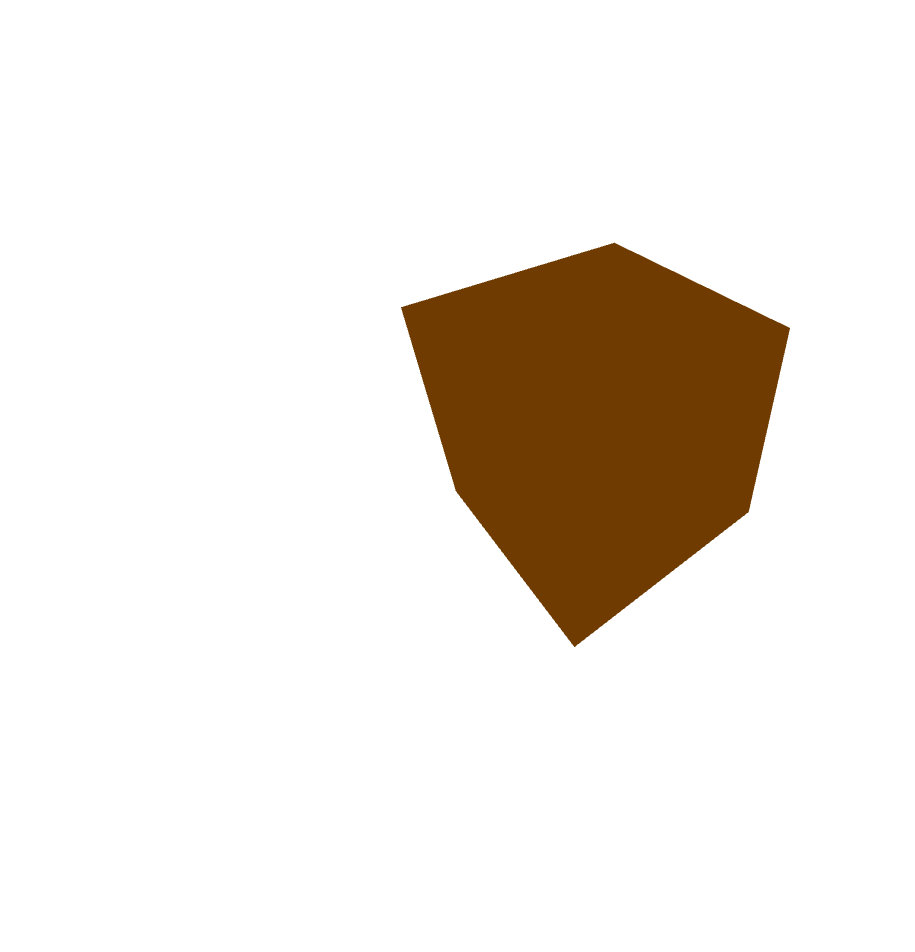
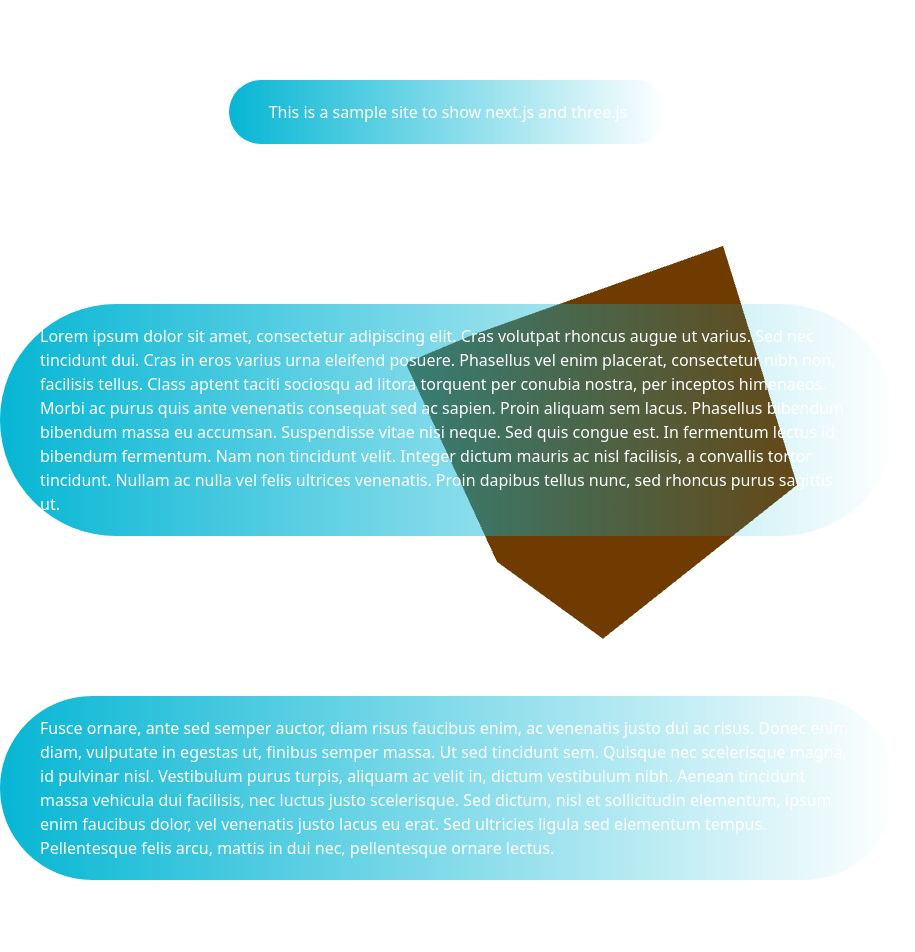
Before and after one commit to Allott/brighthr-fed2, a Next.js app in the folder static-three-app/: page / in a window 1280 px wide. Shown: the top 952 px of the page, without its empty margins (0-915 px from the left). Before the commit the page ends 800 px from the top, so only its background shows below. Built offline with nearby package versions, Linux system fonts and the light colour scheme.

Commit message:
forground site

```diff
--- /dev/null
+++ b/static-three-app/src/components/Textbox/index.js
@@ -0,0 +1,6 @@
+const Textbox = ({text}) =>
+    <div className="max-w-4xl p-5 px-10 my-20 text-white rounded-full bg-gradient-to-r from-cyan-500 to-transparent">
+        {text}
+    </div>
+
+export default Textbox
--- /dev/null
+++ b/static-three-app/src/components/pages/Home/index.js
@@ -0,0 +1,21 @@
+import BackgroundCanvas from "@/components/three/BackgroundCanvas";
+import Textbox from "@/components/Textbox";
+import loremIpsum from '../../../utils/loremIpsum'
+
+const Home = () => {
+    return (
+        <>
+            <BackgroundCanvas />
+            <div className="absolute z-10 flex flex-col items-center">
+                <Textbox text={'This is a sample site to show next.js and three.js'}/>
+                <Textbox text={loremIpsum[0]}/>
+                <Textbox text={loremIpsum[1]}/>
+                <Textbox text={loremIpsum[2]}/>
+                <Textbox text={loremIpsum[3]}/>
+                <Textbox text={loremIpsum[4]}/>
+            </div>
+        </>
+    )
+}
+
+export default Home
--- a/static-three-app/src/components/three/BackgroundCanvas/index.js
+++ b/static-three-app/src/components/three/BackgroundCanvas/index.js
@@ -3,7 +3,7 @@ import Box from '../Box'
 
 const BackgroundCanvas = () => {
     return (
-        <div className="fixed top-0 left-0 w-full h-full">
+        <div className="fixed top-0 left-0 z-0 w-full h-full">
             <Canvas
                 shadows
                 camera={{
--- a/static-three-app/src/pages/index.js
+++ b/static-three-app/src/pages/index.js
@@ -1,7 +1,7 @@
 import Head from 'next/head'
-import Canvas from '@/components/three/BackgroundCanvas'
+import Home from '@/components/pages/Home'
 
-export default function Home() {
+export default function Index() {
   return (
     <>
       <Head>
@@ -11,7 +11,7 @@ export default function Home() {
         <link rel="icon" href="/favicon.ico" />
       </Head>
       <main >
-       <Canvas />
+       <Home />
       </main>
     </>
   )
--- /dev/null
+++ b/static-three-app/src/utils/loremIpsum/index.js
@@ -0,0 +1,7 @@
+export default [
+    'Lorem ipsum dolor sit amet, consectetur adipiscing elit. Cras volutpat rhoncus augue ut varius. Sed nec tincidunt dui. Cras in eros varius urna eleifend posuere. Phasellus vel enim placerat, consectetur nibh non, facilisis tellus. Class aptent taciti sociosqu ad litora torquent per conubia nostra, per inceptos himenaeos. Morbi ac purus quis ante venenatis consequat sed ac sapien. Proin aliquam sem lacus. Phasellus bibendum bibendum massa eu accumsan. Suspendisse vitae nisi neque. Sed quis congue est. In fermentum lectus id bibendum fermentum. Nam non tincidunt velit. Integer dictum mauris ac nisl facilisis, a convallis tortor tincidunt. Nullam ac nulla vel felis ultrices venenatis. Proin dapibus tellus nunc, sed rhoncus purus sagittis ut.',
+    'Fusce ornare, ante sed semper auctor, diam risus faucibus enim, ac venenatis justo dui ac risus. Donec enim diam, vulputate in egestas ut, finibus semper massa. Ut sed tincidunt sem. Quisque nec scelerisque magna, id pulvinar nisl. Vestibulum purus turpis, aliquam ac velit in, dictum vestibulum nibh. Aenean tincidunt massa vehicula dui facilisis, nec luctus justo scelerisque. Sed dictum, nisl et sollicitudin elementum, ipsum enim faucibus dolor, vel venenatis justo lacus eu erat. Sed ultricies ligula sed elementum tempus. Pellentesque felis arcu, mattis in dui nec, pellentesque ornare lectus.',
+    'Sed dignissim elit sed urna scelerisque finibus. Mauris sit amet mi congue, imperdiet urna sed, malesuada tortor. Nullam sit amet condimentum dui. Etiam vel mauris neque. Suspendisse facilisis ligula eu nunc tempor, sed imperdiet nisi lobortis. Suspendisse massa nulla, blandit a ex at, interdum dictum tellus. Sed sit amet tincidunt felis, ac rhoncus tellus. Donec at bibendum nibh. Vestibulum risus metus, elementum sit amet tellus eu, pellentesque facilisis eros. Donec eget justo ac turpis bibendum sagittis. Vestibulum varius vel nunc lobortis fermentum.',
+    'Nam quis massa a leo interdum elementum id in ligula. Donec nisl nibh, fringilla in volutpat at, pretium quis enim. Nullam iaculis eleifend nibh, in aliquet libero pretium eu. Sed mattis non erat non posuere. Quisque vestibulum, neque commodo venenatis laoreet, risus ex rhoncus libero, ultrices luctus velit mauris et purus. Suspendisse nec leo ac sapien molestie rutrum. Praesent feugiat diam non eros viverra euismod. Proin velit metus, volutpat ut dignissim nec, maximus eget odio. Donec tincidunt mi sed erat convallis tincidunt. Morbi malesuada justo mauris, vel tempus ex lobortis non.',
+    'Aliquam augue sem, mattis aliquam diam convallis, sollicitudin hendrerit tortor. Sed pharetra posuere sapien eget maximus. Quisque sodales ex nec libero varius euismod. Aliquam diam nibh, dapibus nec magna condimentum, bibendum suscipit ante. Nam facilisis enim in orci lacinia, a porttitor erat sollicitudin. Vivamus imperdiet at nibh eget suscipit. Suspendisse dapibus nec elit a aliquam. Integer nec finibus enim. Sed consequat feugiat convallis. Nulla luctus libero id quam sagittis consectetur. Interdum et malesuada fames ac ante ipsum primis in faucibus. Donec nec velit venenatis, gravida elit id, lacinia mauris. Suspendisse posuere nisi ipsum, eget tincidunt metus faucibus sit amet.'
+]
```
